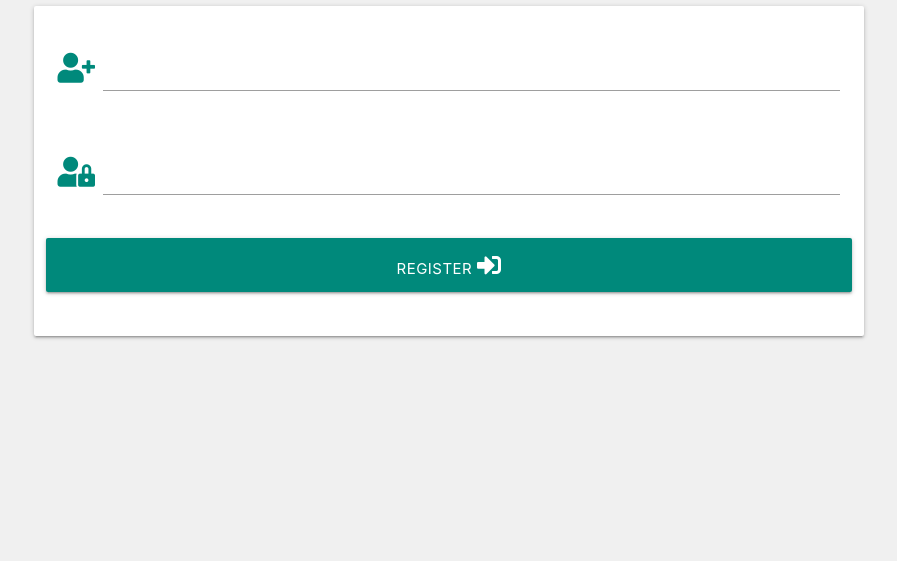
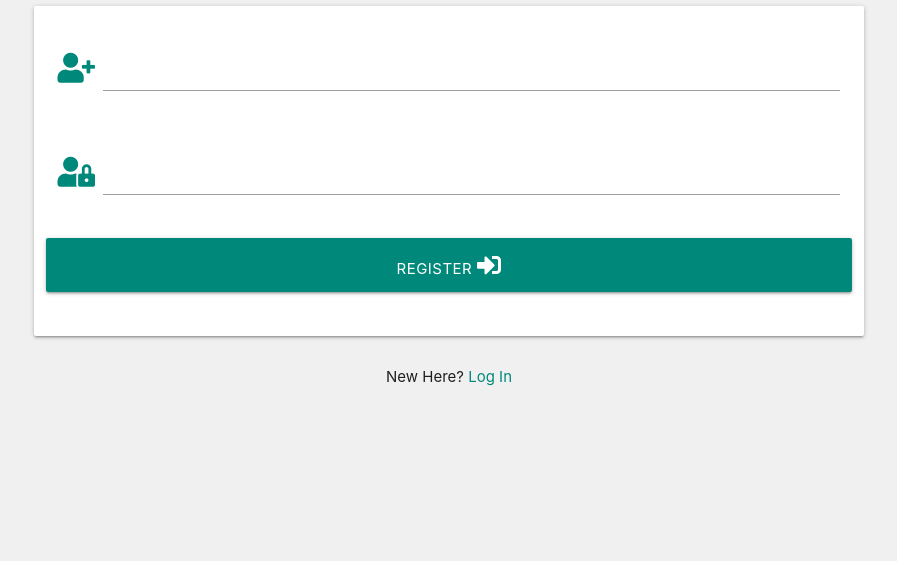
Before and after one commit to TwoBitCliff/Football-Manager-App, a Flask app: page /register in a window 1280 px wide. Shown: the part 160-721 px from the top of the page, without its empty margins (191-1088 px from the left). Run offline with Flask 2, Linux system fonts and the light colour scheme; some libraries are stand-ins or nearby versions.

Commit message:
Added link to Log In page

```diff
--- a/templates/signup.html
+++ b/templates/signup.html
@@ -32,6 +32,14 @@
                 </div>
             </div>
         </form>
+        <div class="row">
+        <div class="col s12">
+            <p class="center-align">
+                New Here?
+                <a href="{{ url_for('log_in') }}" class="teal-text text-darken-1">Log In</a>
+            </p>
+        </div>
+    </div>
     </div>
 
 
```
